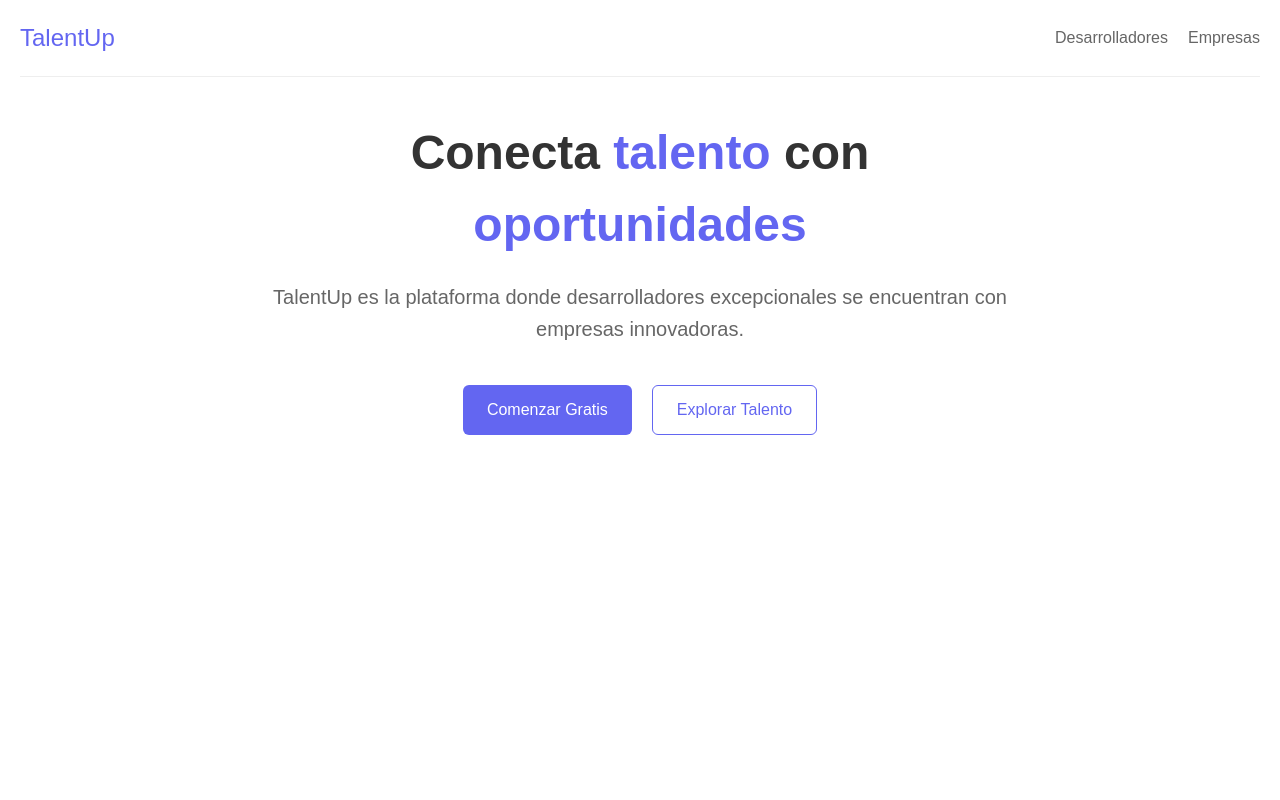
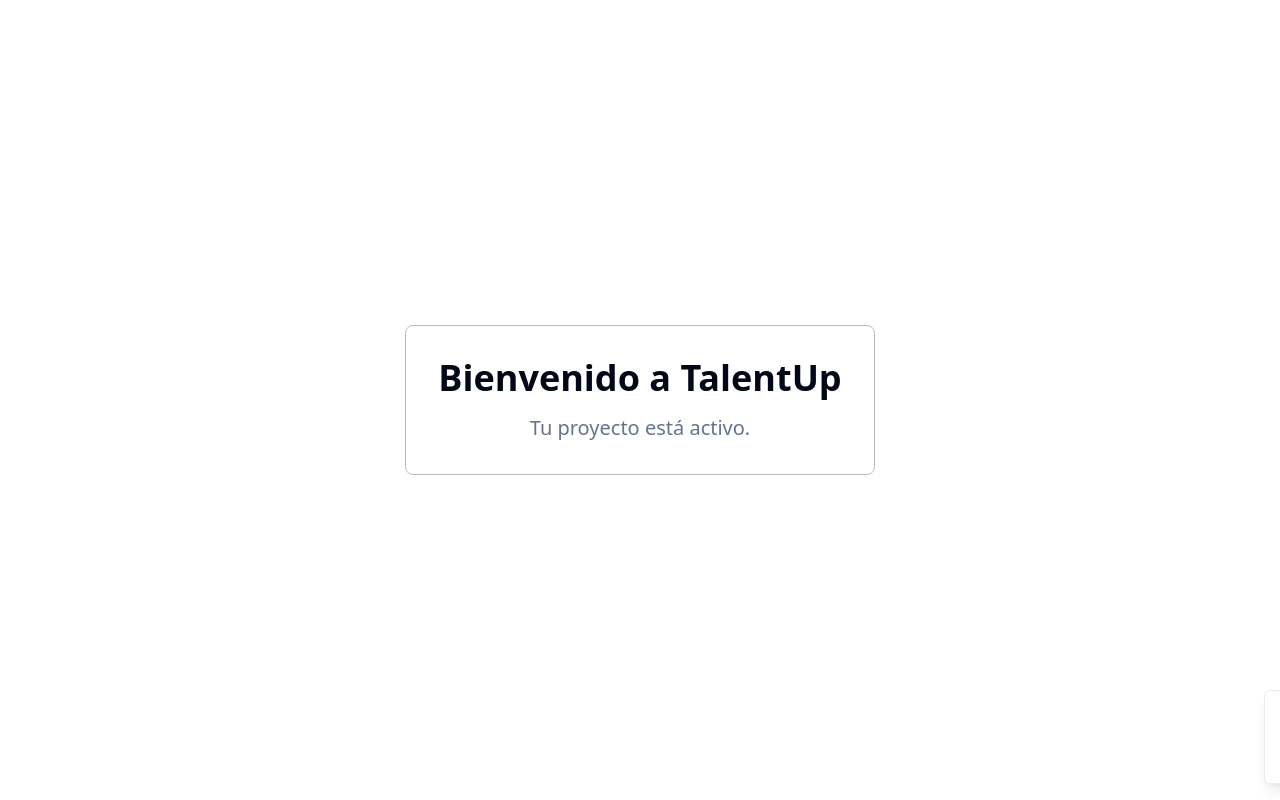
Before and after one commit to ruthproy4/my-code-escape, a React (Vite) app: page / in a window 1280 px wide. Built offline with nearby package versions, Linux system fonts and the light colour scheme.

Commit message:
Reverted to commit b271190ae3d929467b2b8dcf5f57fbffbde6c402

```diff
--- a/index.html
+++ b/index.html
@@ -1,19 +1,19 @@
 <!DOCTYPE html>
-<html lang="es">
+<html lang="en">
   <head>
     <meta charset="UTF-8" />
     <meta name="viewport" content="width=device-width, initial-scale=1.0" />
-    <title>TalentUp - Plataforma de conexión profesional</title>
-    <meta name="description" content="TalentUp es la plataforma donde desarrolladores excepcionales se encuentran con empresas innovadoras. Construye tu futuro profesional aquí." />
-    <meta name="author" content="TalentUp" />
+    <title>my-code-escape</title>
+    <meta name="description" content="Lovable Generated Project" />
+    <meta name="author" content="Lovable" />
 
-    <meta property="og:title" content="TalentUp - Conecta talento con oportunidades" />
-    <meta property="og:description" content="Plataforma donde desarrolladores excepcionales se encuentran con empresas innovadoras" />
+    <meta property="og:title" content="my-code-escape" />
+    <meta property="og:description" content="Lovable Generated Project" />
     <meta property="og:type" content="website" />
     <meta property="og:image" content="https://lovable.dev/opengraph-image-p98pqg.png" />
 
     <meta name="twitter:card" content="summary_large_image" />
-    <meta name="twitter:site" content="@talentup_dev" />
+    <meta name="twitter:site" content="@lovable_dev" />
     <meta name="twitter:image" content="https://lovable.dev/opengraph-image-p98pqg.png" />
   </head>
 
--- a/src/components/Header.tsx
+++ /dev/null
@@ -1,38 +0,0 @@
-import { Button } from "@/components/ui/button";
-import { Zap } from "lucide-react";
-
-export const Header = () => {
-  return (
-    <header className="w-full px-6 py-4 bg-background border-b border-border">
-      <div className="max-w-7xl mx-auto flex items-center justify-between">
-        <div className="flex items-center space-x-2">
-          <div className="w-8 h-8 bg-primary rounded-lg flex items-center justify-center">
-            <span className="text-primary-foreground font-bold text-sm">T</span>
-          </div>
-          <span className="text-xl font-bold text-foreground">TalentUp</span>
-        </div>
-
-        <nav className="hidden md:flex items-center space-x-8">
-          <a href="#" className="text-muted-foreground hover:text-foreground transition-colors">
-            Desarrolladores
-          </a>
-          <a href="#" className="text-muted-foreground hover:text-foreground transition-colors">
-            Empresas
-          </a>
-          <a href="#" className="text-muted-foreground hover:text-foreground transition-colors">
-            Sobre nosotros
-          </a>
-        </nav>
-
-        <div className="flex items-center space-x-4">
-          <Button variant="ghost" className="text-muted-foreground hover:text-foreground">
-            Iniciar Sesión
-          </Button>
-          <Button className="bg-primary text-primary-foreground hover:bg-primary/90">
-            Registrarse
-          </Button>
-        </div>
-      </div>
-    </header>
-  );
-};
--- a/src/components/HeroSection.tsx
+++ /dev/null
@@ -1,38 +0,0 @@
-import { Button } from "@/components/ui/button";
-import { ArrowRight, Zap } from "lucide-react";
-
-export const HeroSection = () => {
-  return (
-    <section className="w-full px-6 py-20 bg-background">
-      <div className="max-w-4xl mx-auto text-center">
-        <div className="inline-flex items-center space-x-2 bg-muted/50 rounded-full px-4 py-2 mb-8">
-          <Zap className="w-4 h-4 text-primary" />
-          <span className="text-sm text-muted-foreground">Plataforma de conexión profesional</span>
-        </div>
-
-        <h1 className="text-4xl md:text-6xl font-bold mb-6 text-foreground leading-tight">
-          Conecta{" "}
-          <span className="text-primary">talento</span>{" "}
-          con{" "}
-          <span className="text-primary">oportunidades</span>
-        </h1>
-
-        <p className="text-lg md:text-xl text-muted-foreground max-w-3xl mx-auto mb-8 leading-relaxed">
-          TalentUp es la plataforma donde desarrolladores excepcionales se
-          encuentran con empresas innovadoras. Construye tu futuro profesional
-          aquí.
-        </p>
-
-        <div className="flex flex-col sm:flex-row gap-4 justify-center items-center">
-          <Button size="lg" className="bg-primary text-primary-foreground hover:bg-primary/90 px-8">
-            Comenzar Gratis
-            <ArrowRight className="w-4 h-4 ml-2" />
-          </Button>
-          <Button variant="outline" size="lg" className="px-8">
-            Explorar Talento
-          </Button>
-        </div>
-      </div>
-    </section>
-  );
-};
--- a/src/index.css
+++ b/src/index.css
@@ -17,8 +17,8 @@ All colors MUST be HSL.
     --popover: 0 0% 100%;
     --popover-foreground: 222.2 84% 4.9%;
 
-    --primary: 239 84% 67%;
-    --primary-foreground: 0 0% 100%;
+    --primary: 222.2 47.4% 11.2%;
+    --primary-foreground: 210 40% 98%;
 
     --secondary: 210 40% 96.1%;
     --secondary-foreground: 222.2 47.4% 11.2%;
@@ -34,17 +34,24 @@ All colors MUST be HSL.
 
     --border: 214.3 31.8% 91.4%;
     --input: 214.3 31.8% 91.4%;
-    --ring: 239 84% 67%;
+    --ring: 222.2 84% 4.9%;
 
     --radius: 0.5rem;
 
     --sidebar-background: 0 0% 98%;
+
     --sidebar-foreground: 240 5.3% 26.1%;
+
     --sidebar-primary: 240 5.9% 10%;
+
     --sidebar-primary-foreground: 0 0% 98%;
+
     --sidebar-accent: 240 4.8% 95.9%;
+
     --sidebar-accent-foreground: 240 5.9% 10%;
+
     --sidebar-border: 220 13% 91%;
+
     --sidebar-ring: 217.2 91.2% 59.8%;
   }
 
@@ -58,8 +65,8 @@ All colors MUST be HSL.
     --popover: 222.2 84% 4.9%;
     --popover-foreground: 210 40% 98%;
 
-    --primary: 239 84% 67%;
-    --primary-foreground: 0 0% 100%;
+    --primary: 210 40% 98%;
+    --primary-foreground: 222.2 47.4% 11.2%;
 
     --secondary: 217.2 32.6% 17.5%;
     --secondary-foreground: 210 40% 98%;
@@ -75,7 +82,7 @@ All colors MUST be HSL.
 
     --border: 217.2 32.6% 17.5%;
     --input: 217.2 32.6% 17.5%;
-    --ring: 239 84% 67%;
+    --ring: 212.7 26.8% 83.9%;
     --sidebar-background: 240 5.9% 10%;
     --sidebar-foreground: 240 4.8% 95.9%;
     --sidebar-primary: 224.3 76.3% 48%;
--- a/src/pages/Index.tsx
+++ b/src/pages/Index.tsx
@@ -1,49 +1,25 @@
+import { useEffect } from "react";
+import { useToast } from "@/hooks/use-toast";
+
 const Index = () => {
+  const { toast } = useToast();
+
+  useEffect(() => {
+    console.log("[HealthCheck] Index mounted");
+    document.title = "TalentUp | Inicio";
+    toast({
+      title: "Proyecto cargado",
+      description: "La app se está renderizando correctamente.",
+    });
+  }, [toast]);
+
   return (
-    <div style={{ minHeight: '100vh', padding: '20px', fontFamily: 'Arial, sans-serif' }}>
-      <header style={{ borderBottom: '1px solid #eee', paddingBottom: '20px', marginBottom: '40px' }}>
-        <div style={{ display: 'flex', alignItems: 'center', justifyContent: 'space-between' }}>
-          <h1 style={{ color: '#6366f1', fontSize: '24px', margin: 0 }}>TalentUp</h1>
-          <div style={{ display: 'flex', gap: '20px' }}>
-            <a href="#" style={{ color: '#666', textDecoration: 'none' }}>Desarrolladores</a>
-            <a href="#" style={{ color: '#666', textDecoration: 'none' }}>Empresas</a>
-          </div>
-        </div>
-      </header>
-
-      <main style={{ textAlign: 'center', maxWidth: '800px', margin: '0 auto' }}>
-        <h1 style={{ fontSize: '48px', fontWeight: 'bold', marginBottom: '20px', color: '#333' }}>
-          Conecta <span style={{ color: '#6366f1' }}>talento</span> con <span style={{ color: '#6366f1' }}>oportunidades</span>
-        </h1>
-        <p style={{ fontSize: '20px', color: '#666', marginBottom: '40px', lineHeight: '1.6' }}>
-          TalentUp es la plataforma donde desarrolladores excepcionales se encuentran con empresas innovadoras.
-        </p>
-        <div style={{ display: 'flex', gap: '20px', justifyContent: 'center', flexWrap: 'wrap' }}>
-          <button style={{
-            backgroundColor: '#6366f1',
-            color: 'white',
-            border: 'none',
-            padding: '12px 24px',
-            borderRadius: '6px',
-            fontSize: '16px',
-            cursor: 'pointer'
-          }}>
-            Comenzar Gratis
-          </button>
-          <button style={{
-            backgroundColor: 'transparent',
-            color: '#6366f1',
-            border: '1px solid #6366f1',
-            padding: '12px 24px',
-            borderRadius: '6px',
-            fontSize: '16px',
-            cursor: 'pointer'
-          }}>
-            Explorar Talento
-          </button>
-        </div>
-      </main>
-    </div>
+    <main className="min-h-screen w-full flex items-center justify-center bg-background">
+      <section className="text-center p-8 max-w-4xl mx-auto border border-primary/30 rounded-lg">
+        <h1 className="text-4xl font-bold mb-4 text-foreground">Bienvenido a TalentUp</h1>
+        <p className="text-xl text-muted-foreground">Tu proyecto está activo.</p>
+      </section>
+    </main>
   );
 };
 
```
